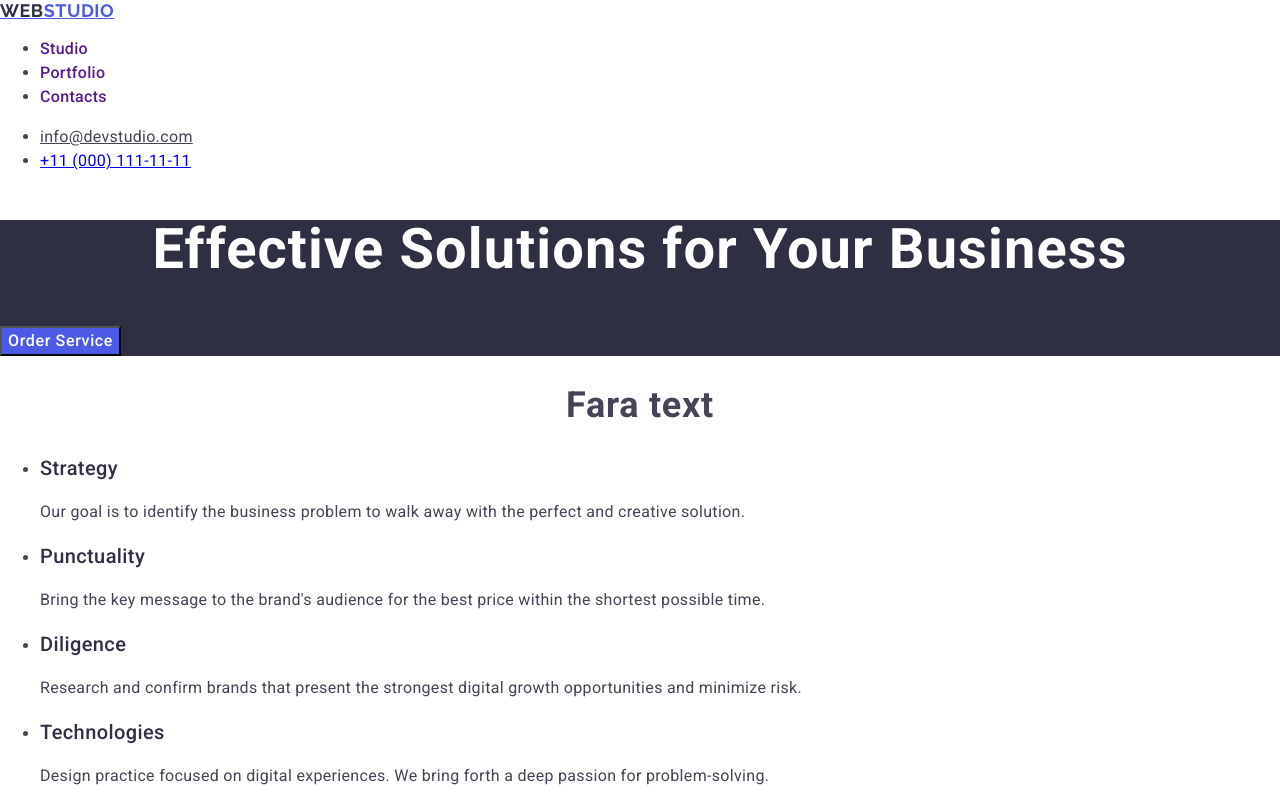
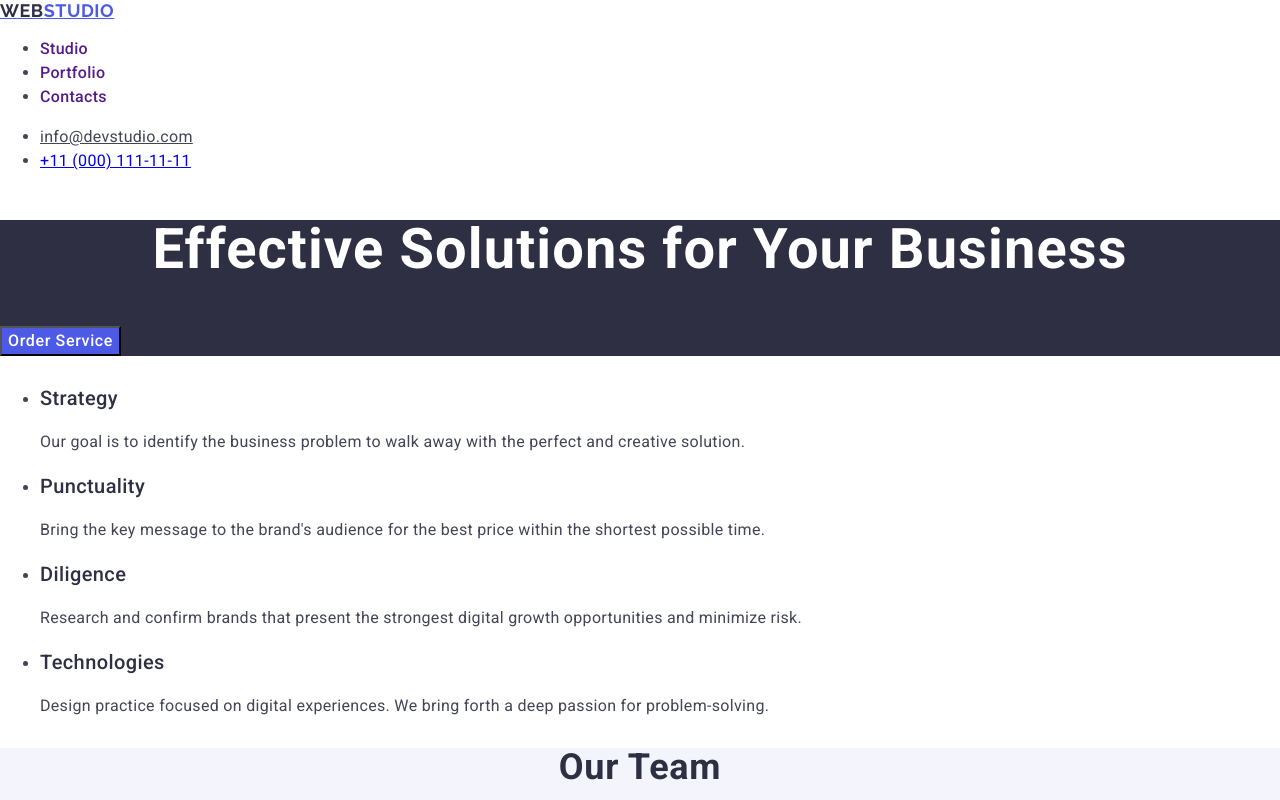
Before and after one commit to tania1103/goit-markup-hw-02, a plain HTML site: page index.html in a window 1280 px wide. Shown: the top 800 px of the page. Drawn offline with nearby package versions, Linux system fonts and the light colour scheme.

Commit message:
Update index.html

```diff
--- a/index.html
+++ b/index.html
@@ -71,7 +71,7 @@
       </section>
       <!--why us-->
       <section>
-        <h2 class="design-h2">Fara text</h2>
+        <h2 class="design-h2"></h2>
         <ul>
           <li>
             <h3 class="design-h3">Strategy</h3>
```
